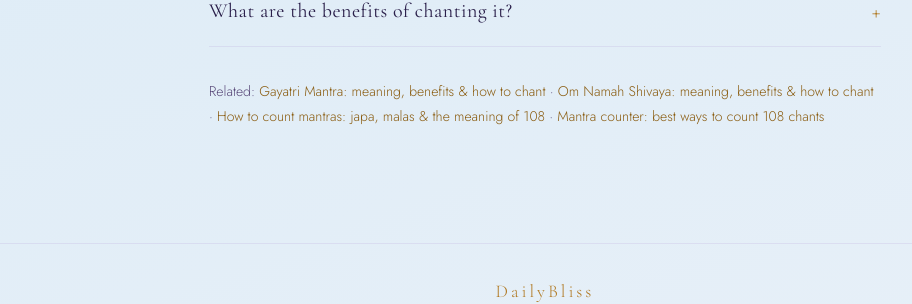
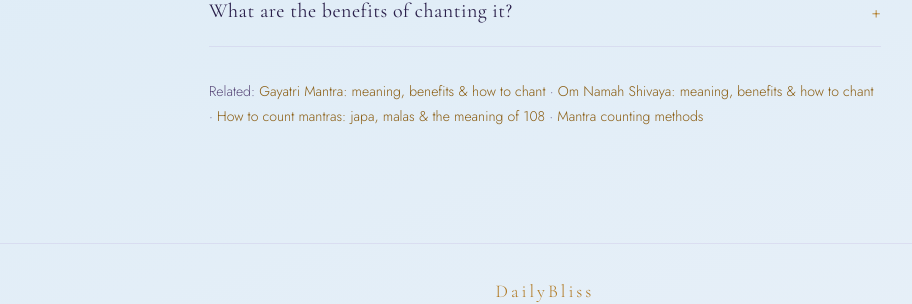
Before and after one commit to dailybliss/dailybliss.github.io, a Jekyll site: the page built from blog/maha-mrityunjaya-mantra.html, in a window 1280 px wide and 900 px high, scrolled down 3088 px. Shown: the part 485-789 px from the top of the window, without its empty margins (95-1007 px from the left). Built offline with Jekyll 4.4.1, drawn with Linux system fonts in a browser that asks for light colours.

Commit message:
Update maha-mrityunjaya-mantra.html

```diff
--- a/blog/maha-mrityunjaya-mantra.html
+++ b/blog/maha-mrityunjaya-mantra.html
@@ -173,6 +173,6 @@ last_modified_at: 2026-07-04
     Related: <a href="{{ '/blog/gayatri-mantra/' | relative_url }}">Gayatri Mantra: meaning, benefits &amp; how to chant</a>
     · <a href="{{ '/blog/om-namah-shivaya/' | relative_url }}">Om Namah Shivaya: meaning, benefits &amp; how to chant</a>
     · <a href="{{ '/blog/how-to-count-mantras/' | relative_url }}">How to count mantras: japa, malas &amp; the meaning of 108</a>
-    · <a href="{{ '/blog/mantra-counter-online/' | relative_url }}">Mantra counter: best ways to count 108 chants</a>
+    · <a href="{{ '/blog/ways-to-count-mantra-chants/' | relative_url }}">Mantra counting methods</a>
   </p>
 </article>
```
